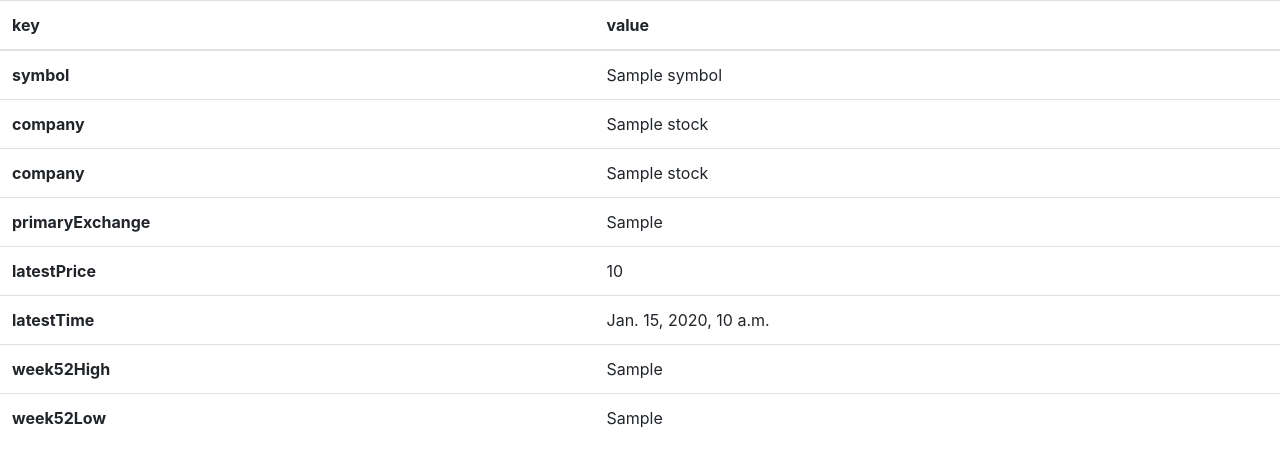
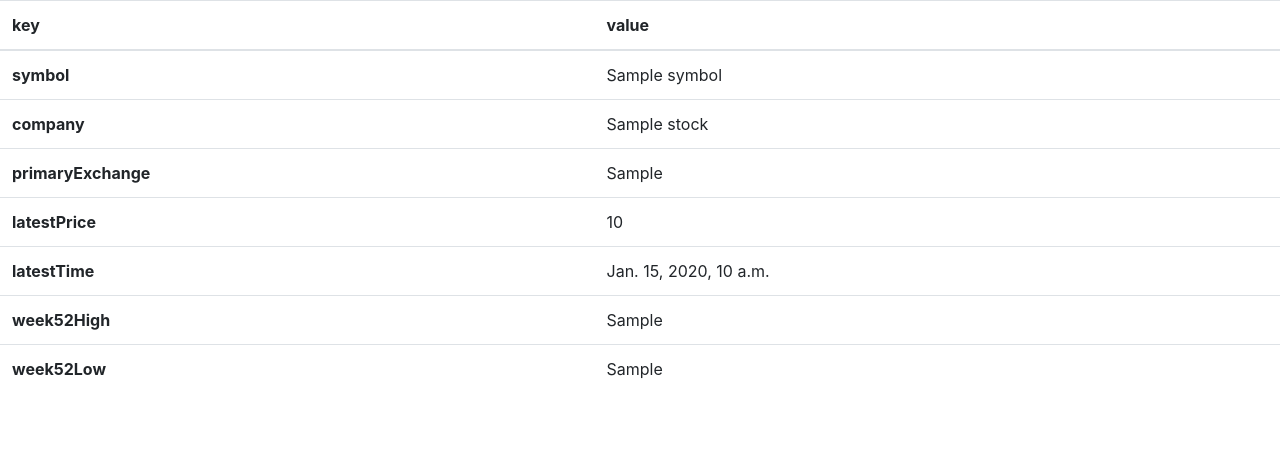
Before and after one commit to Hyowon-Cho/StockInfo, a Django app: template stockdjango/stocks/templates/stocks/home.html in a window 1280 px wide. Shown: the part 54-521 px from the top of the page. Run offline with Django 4.2, Linux system fonts and the light colour scheme; the template is opened without the code that fills it: most values are stand-ins (such as "Sample title", 1, 10 or a date in 2020).

Commit message:
Modify StockInfo Django Project

```diff
--- a/stockdjango/stocks/templates/stocks/home.html
+++ b/stockdjango/stocks/templates/stocks/home.html
@@ -14,10 +14,6 @@
     <tr>
       <th scope="row">symbol</th>
       <td>{{ stock.symbol }}</td>
-    </tr>
-    <tr>
-      <th scope="row">company</th>
-      <td>{{ stock.companyName }}</td>
     </tr>
     <tr>
       <th scope="row">company</th>
```
